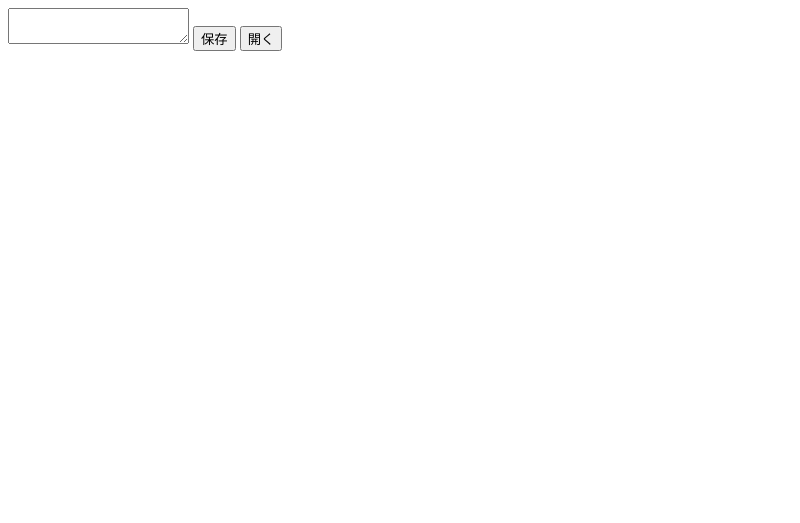
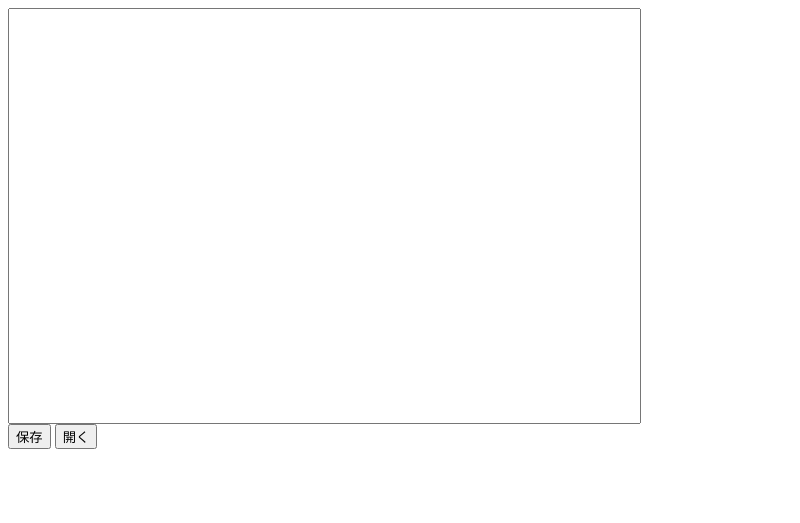
Before and after one commit to nitoa-s/memmo, an Electron app: page src/index.html in a window 800 px wide. Drawn offline with Linux system fonts and the light colour scheme.

Commit message:
デザイン修正

```diff
--- /dev/null
+++ b/src/index.css
@@ -0,0 +1,15 @@
+html,
+body {
+  height: 80%;
+}
+
+#memo-area {
+  resize: none;
+  width: 80%;
+  height: 80%;
+  display: block;
+}
+
+.text-area {
+  height: 100%;
+}
--- a/src/index.html
+++ b/src/index.html
@@ -5,13 +5,17 @@
   <meta charset="UTF-8">
   <!-- https://developer.mozilla.org/en-US/docs/Web/HTTP/CSP -->
   <meta http-equiv="Content-Security-Policy" content="default-src 'self'; script-src 'self'">
+  <link rel="stylesheet" href="index.css">
   <title>Hello World!</title>
 </head>
 
 <body>
-  <textarea id="memo-area"></textarea>
-  <button id="save-button">保存</button>
-  <button id="open-button">開く</button>
+  <div class="text-area">
+    <textarea id="memo-area"></textarea>
+    <button id="save-button">保存</button>
+    <button id="open-button">開く</button>
+  </div>
+
 </body>
 <script src="./index.js"></script>
 
--- a/src/main.js
+++ b/src/main.js
@@ -50,7 +50,7 @@ const createWindow = () => {
   mainWindow.loadFile('src/index.html')
 
   // メニューバーを非表示にする
-  mainWindow.setMenuBarVisibility(false)
+  // mainWindow.setMenuBarVisibility(false)
 }
 
 
```
